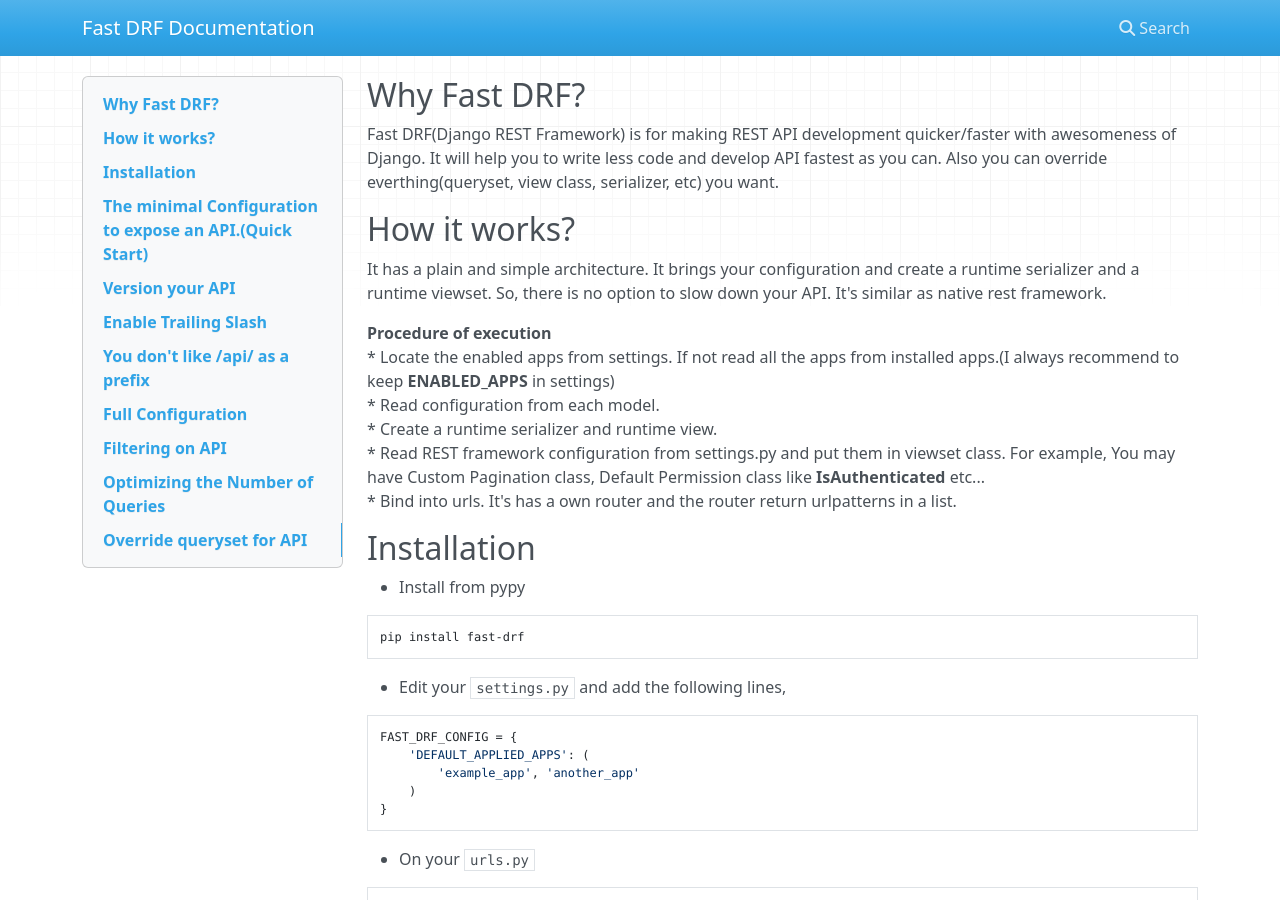
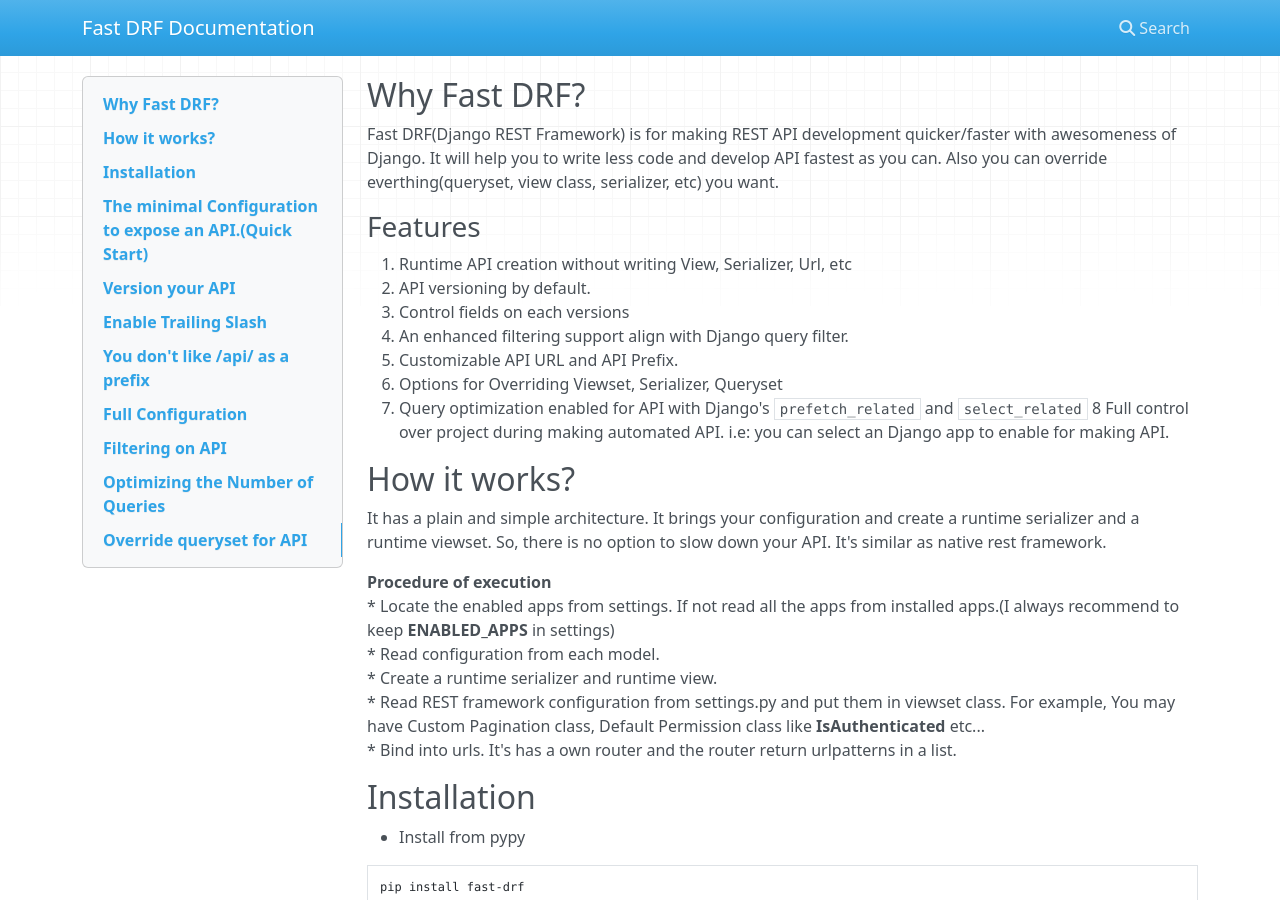
Before and after one commit to iashraful/fast-drf, an MkDocs documentation site: the page built from docs/index.md, in a window 1280 px wide and 900 px high. Built offline with MkDocs 1.6.1, drawn with Linux system fonts in a browser that asks for light colours; nearby versions of some CDN libraries.

```diff
--- a/docs/index.md
+++ b/docs/index.md
@@ -1,5 +1,16 @@
 ## Why Fast DRF?
-Fast DRF(Django REST Framework) is for making REST API development quicker/faster with awesomeness of Django. It will help you to write less code and develop API fastest as you can. Also you can override everthing(queryset, view class, serializer, etc) you want.
+Fast DRF(Django REST Framework) is for making REST API development quicker/faster with awesomeness of Django. It will
+help you to write less code and develop API fastest as you can. Also you can override everthing(queryset, view class,
+serializer, etc) you want.
+### Features
+1. Runtime API creation without writing View, Serializer, Url, etc
+2. API versioning by default.
+3. Control fields on each versions
+4. An enhanced filtering support align with Django query filter.
+5. Customizable API URL and API Prefix.
+6. Options for Overriding Viewset, Serializer, Queryset
+7. Query optimization enabled for API with Django's `prefetch_related` and `select_related`
+8 Full control over project during making automated API. i.e: you can select an Django app to enable for making API.
 
 ## How it works?
 It has a plain and simple architecture. It brings your configuration and create a runtime serializer and a runtime viewset. So, there is no option to slow down your API. It's similar as native rest framework.
```
Also changed, not shown: README.md (+10 -0 lines).
